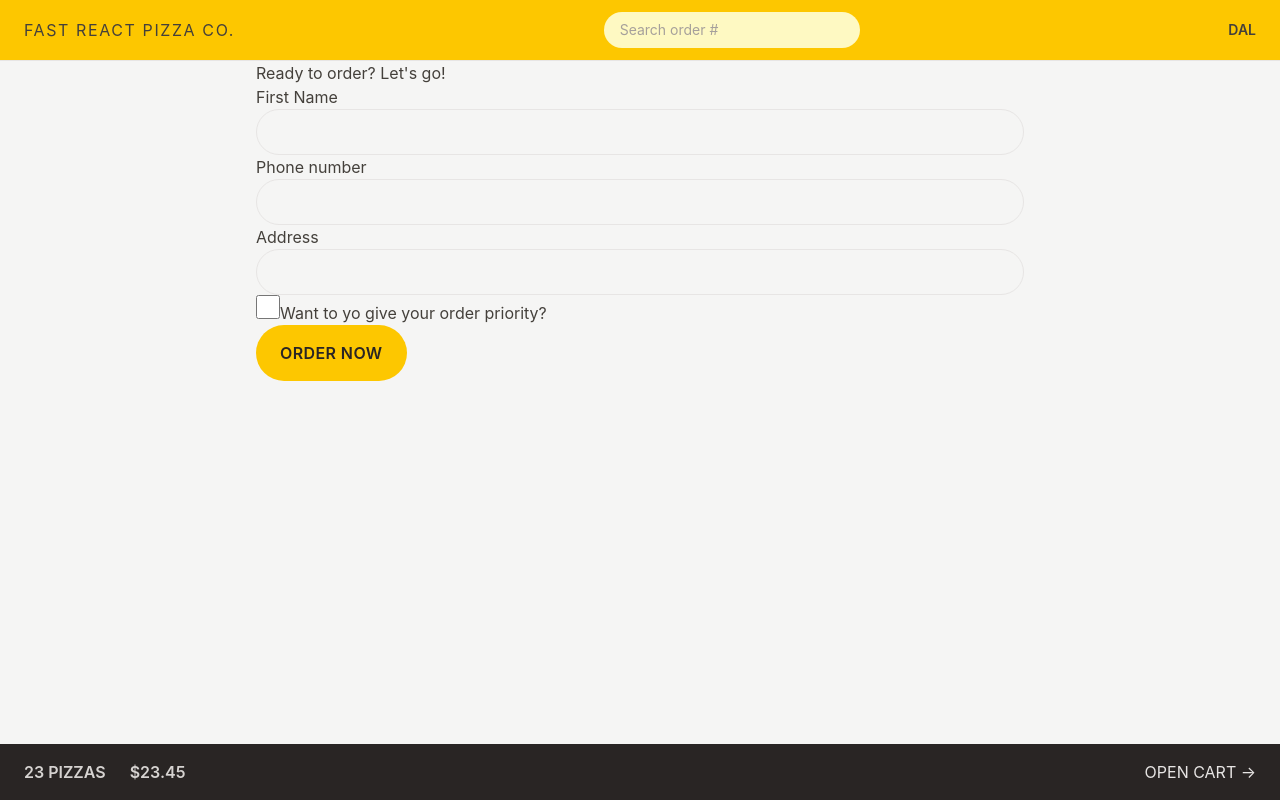
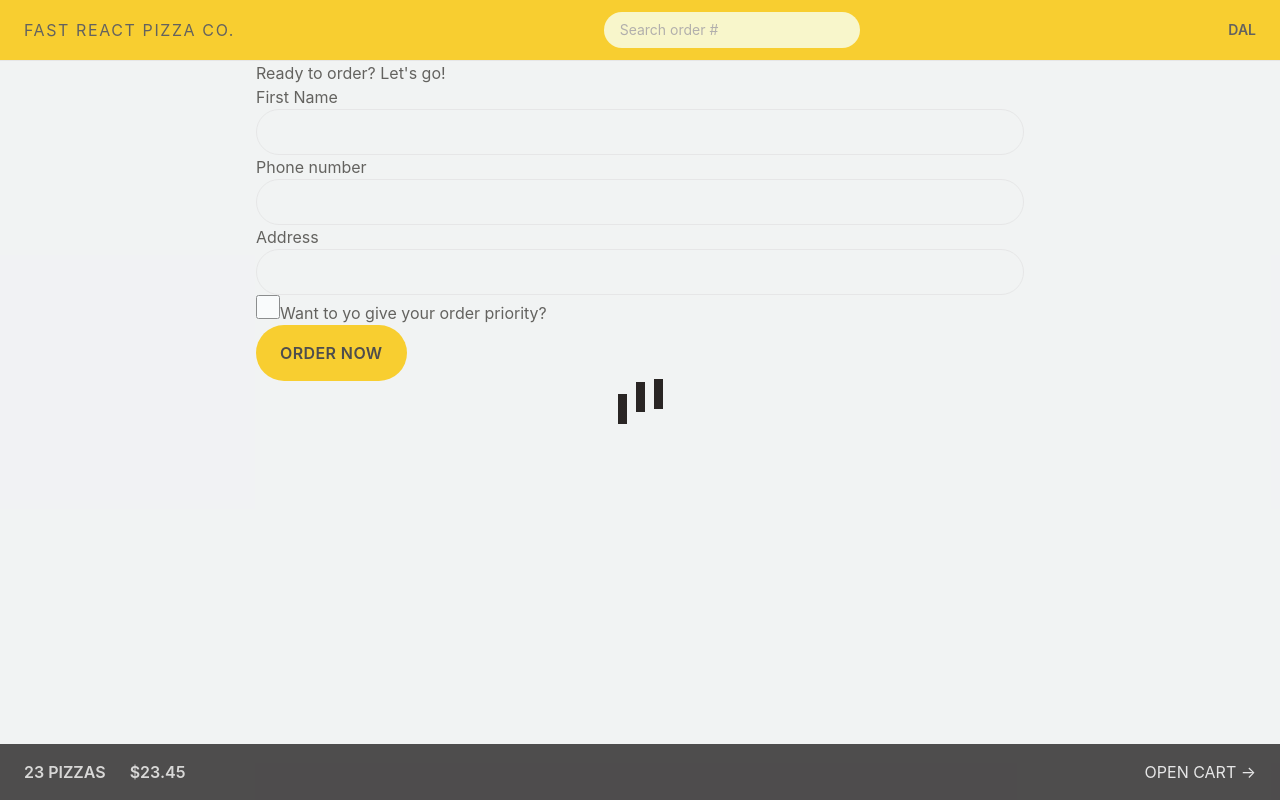
Before and after one commit to dal-gp/fast-react-pizza, a React (Vite) app: page /order/new in a window 1280 px wide. Built offline with nearby package versions, Linux system fonts and the light colour scheme.

Commit message:
style: style Loader as full-page overlay with blur and centered spinner

```diff
--- a/src/index.css
+++ b/src/index.css
@@ -4,27 +4,12 @@
   .input {
     @apply w-full rounded-full border border-stone-200 px-4 py-2 text-sm transition-all duration-300 placeholder:text-stone-400 focus:ring focus:ring-yellow-400 focus:outline-none md:px-6 md:py-3;
   }
-}
-
-/* body {
-  font-family: system-ui, -apple-system, BlinkMacSystemFont, 'Segoe UI', Roboto,
-    Oxygen, Ubuntu, Cantarell, 'Open Sans', 'Helvetica Neue', sans-serif;
-  background-color: #f7f7f7;
-  color: #444;
-}
-
-.layout {
-  display: grid;
-  grid-template-rows: auto 1fr auto;
-  gap: 32px;
-  height: 100dvh;
-} */
-
   /* https://dev.to/afif/i-made-100-css-loaders-for-your-next-project-4eje */
   .loader {
     width: 45px;
     aspect-ratio: 0.75;
-  --c: no-repeat linear-gradient(#333 0 0);
+    /* theme(colors.stone.800) accesses Tialwind's color palette in plain CSS */
+    --c: no-repeat linear-gradient(theme(colors.stone.800) 0 0);
     background:
       var(--c) 0% 50%,
       var(--c) 50% 50%,
@@ -59,3 +44,18 @@
         100% 100%;
     }
   }
+}
+
+/* body {
+  font-family: system-ui, -apple-system, BlinkMacSystemFont, 'Segoe UI', Roboto,
+    Oxygen, Ubuntu, Cantarell, 'Open Sans', 'Helvetica Neue', sans-serif;
+  background-color: #f7f7f7;
+  color: #444;
+}
+
+.layout {
+  display: grid;
+  grid-template-rows: auto 1fr auto;
+  gap: 32px;
+  height: 100dvh;
+} */
--- a/src/ui/AppLayout.jsx
+++ b/src/ui/AppLayout.jsx
@@ -27,7 +27,8 @@
      */
     <div className="grid h-screen grid-rows-[auto_1fr_auto]">
       {/* Loader overlays the entire page - Header, main, and CartOverview still visible */}
-      {isLoading && <Loader />}
+      {/* {isLoading && <Loader />} */}
+      {true && <Loader />}
       <Header />
       {/**
         * Wrapper div needed because mx-auto doesnot center grid items
--- a/src/ui/Loader.jsx
+++ b/src/ui/Loader.jsx
@@ -1,5 +1,9 @@
 function Loader() {
-  return <div className="loader"></div>;
+  return (
+    <div className="backdrop-blue-sm absolute inset-0 flex items-center justify-center bg-slate-200/20">
+      <div className="loader"></div>
+    </div>
+  );
 }
 
 export default Loader;
```
Lines whose indentation alone changed are shown as unchanged.
